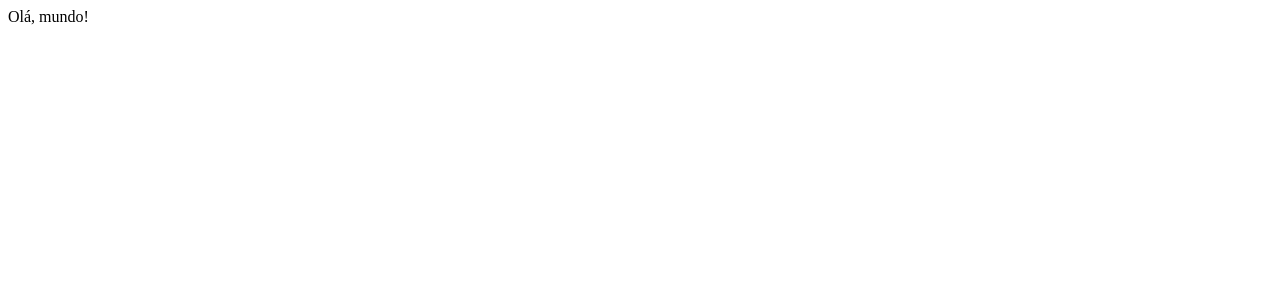
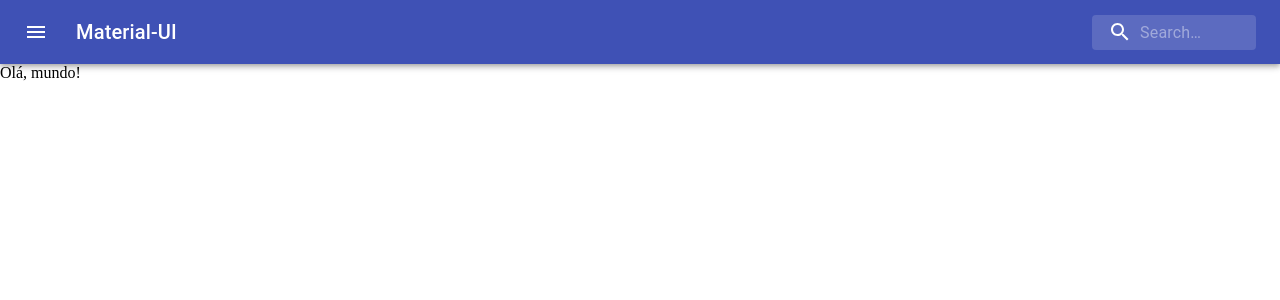
Before and after one commit to samanthacorrea/shopping-cart, a React (Create React App) app in the folder frontend/shopping-cart/: page / in a window 1280 px wide. Shown: the top 300 px of the page. Built offline with nearby package versions, Linux system fonts and the light colour scheme.

Commit message:
add appbar

```diff
--- a/frontend/shopping-cart/package.json
+++ b/frontend/shopping-cart/package.json
@@ -3,6 +3,8 @@
   "version": "0.1.0",
   "private": true,
   "dependencies": {
+    "@material-ui/core": "^4.11.0",
+    "@material-ui/icons": "^4.9.1",
     "@testing-library/jest-dom": "^5.11.4",
     "@testing-library/react": "^11.1.0",
     "@testing-library/user-event": "^12.1.10",
@@ -10,7 +12,7 @@
     "react": "^17.0.1",
     "react-dom": "^17.0.1",
     "react-redux": "^7.2.2",
-    "react-scripts": "4.0.0",
+    "react-scripts": "^4.0.0",
     "redux": "^4.0.5",
     "redux-thunk": "^2.3.0",
     "web-vitals": "^0.2.4"
--- a/frontend/shopping-cart/public/index.html
+++ b/frontend/shopping-cart/public/index.html
@@ -26,7 +26,7 @@
     -->
     <title>React App</title>
   </head>
-  <body>
+  <body style="margin: 0">
     <noscript>You need to enable JavaScript to run this app.</noscript>
     <div id="root"></div>
     <!--
--- a/frontend/shopping-cart/src/app.js
+++ b/frontend/shopping-cart/src/app.js
@@ -2,10 +2,13 @@
 import { Provider } from "react-redux"
 import { Store } from './redux/store'
 import PageSwitcher from './pages'
+import AppBar from './pages/common/appbar'
+
 
 const App = (props) => {
 	return (
 		<Provider store={Store}>
+			<AppBar />
             <PageSwitcher />
 		</Provider>
 	);
--- /dev/null
+++ b/frontend/shopping-cart/src/pages/common/appbar.js
@@ -0,0 +1,101 @@
+import React from 'react';
+import AppBar from '@material-ui/core/AppBar';
+import Toolbar from '@material-ui/core/Toolbar';
+import IconButton from '@material-ui/core/IconButton';
+import Typography from '@material-ui/core/Typography';
+import InputBase from '@material-ui/core/InputBase';
+import { fade, makeStyles } from '@material-ui/core/styles';
+import MenuIcon from '@material-ui/icons/Menu';
+import SearchIcon from '@material-ui/icons/Search';
+
+const useStyles = makeStyles((theme) => ({
+  root: {
+    flexGrow: 1,
+  },
+  menuButton: {
+    marginRight: theme.spacing(2),
+  },
+  title: {
+    flexGrow: 1,
+    display: 'none',
+    [theme.breakpoints.up('sm')]: {
+      display: 'block',
+    },
+  },
+  search: {
+    position: 'relative',
+    borderRadius: theme.shape.borderRadius,
+    backgroundColor: fade(theme.palette.common.white, 0.15),
+    '&:hover': {
+      backgroundColor: fade(theme.palette.common.white, 0.25),
+    },
+    marginLeft: 0,
+    width: '100%',
+    [theme.breakpoints.up('sm')]: {
+      marginLeft: theme.spacing(1),
+      width: 'auto',
+    },
+  },
+  searchIcon: {
+    padding: theme.spacing(0, 2),
+    height: '100%',
+    position: 'absolute',
+    pointerEvents: 'none',
+    display: 'flex',
+    alignItems: 'center',
+    justifyContent: 'center',
+  },
+  inputRoot: {
+    color: 'inherit',
+  },
+  inputInput: {
+    padding: theme.spacing(1, 1, 1, 0),
+    // vertical padding + font size from searchIcon
+    paddingLeft: `calc(1em + ${theme.spacing(4)}px)`,
+    transition: theme.transitions.create('width'),
+    width: '100%',
+    [theme.breakpoints.up('sm')]: {
+      width: '12ch',
+      '&:focus': {
+        width: '20ch',
+      },
+    },
+  },
+}));
+
+export default function SearchAppBar() {
+  const classes = useStyles();
+
+  return (
+    <div className={classes.root}>
+      <AppBar position="static">
+        <Toolbar>
+          <IconButton
+            edge="start"
+            className={classes.menuButton}
+            color="inherit"
+            aria-label="open drawer"
+          >
+            <MenuIcon />
+          </IconButton>
+          <Typography className={classes.title} variant="h6" noWrap>
+            Material-UI
+          </Typography>
+          <div className={classes.search}>
+            <div className={classes.searchIcon}>
+              <SearchIcon />
+            </div>
+            <InputBase
+              placeholder="Search…"
+              classes={{
+                root: classes.inputRoot,
+                input: classes.inputInput,
+              }}
+              inputProps={{ 'aria-label': 'search' }}
+            />
+          </div>
+        </Toolbar>
+      </AppBar>
+    </div>
+  );
+}
```
Also changed, not shown: 1 other file (tests, documents, lock files or other folders).
